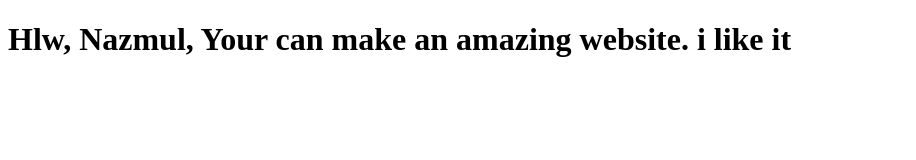
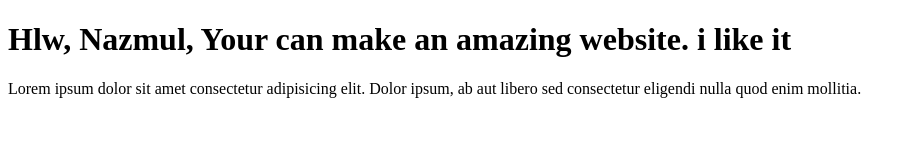
Before and after one commit to nazmul536/website-demo, a plain HTML site: page index.html in a window 1280 px wide. Shown: the whole page, without its empty margins (0-916 px from the left). Drawn offline with Linux system fonts and the light colour scheme.

Commit message:
code added

```diff
--- a/index.html
+++ b/index.html
@@ -8,6 +8,7 @@
 </head>
 <body>
     <h1>Hlw, Nazmul, Your can make an amazing website. i like it</h1>
+    <p>Lorem ipsum dolor sit amet consectetur adipisicing elit. Dolor ipsum, ab aut libero sed consectetur eligendi nulla quod enim mollitia.</p>
 
 </body>
 </html>
```
